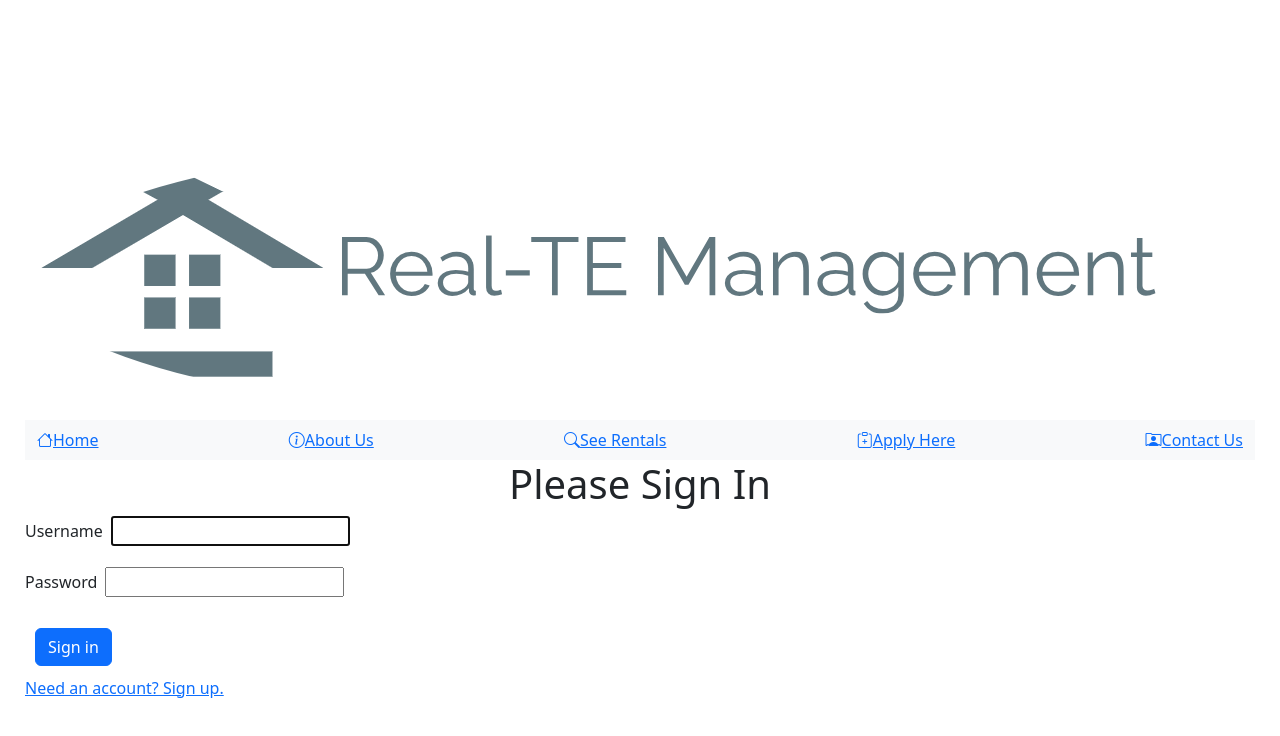
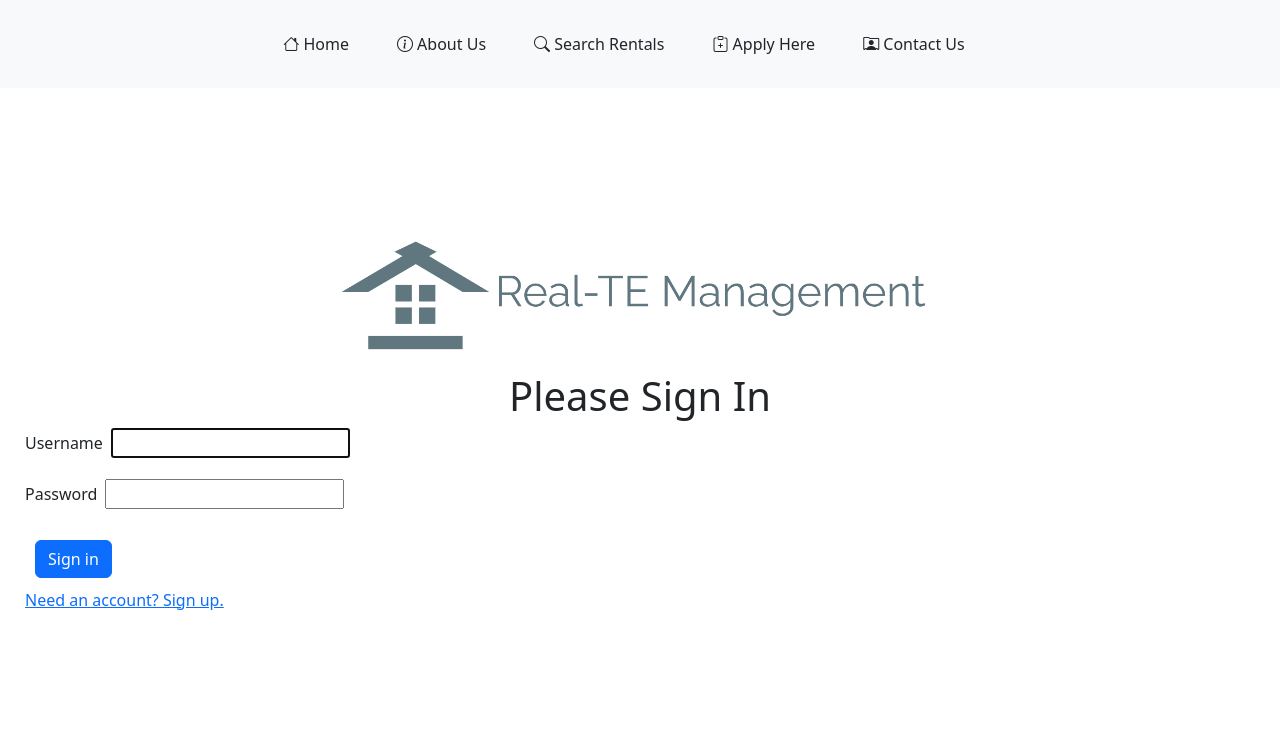
Before and after one commit to shann0n5/m03-capstone-final, a Vue app in the folder capstone/vue/: page /login in a window 1280 px wide. Shown: the top 736 px of the page. Built offline with nearby package versions, Linux system fonts and the light colour scheme.

Commit message:
modified the nav bar and the icons

```diff
--- a/capstone/vue/src/App.vue
+++ b/capstone/vue/src/App.vue
@@ -1,27 +1,45 @@
 <template>
   <main>
     <header class="app-header">
-      <img class="logo" src="../src/assets/stickHouseLogo&NameCropped.png">
+      <img class="logo text-center" src="../src/assets/stickHouseLogo&NameCropped.png">
       <!-- <h1>Real-TE Management</h1>  -->
     </header>
     <div id="capstone-app">
-      <nav  class="navbar navbar-expand-lg bg-body-tertiary">
-        <div class="container-fluid">
-
+      <nav  class="navbar navbar-expand-lg bg-body-tertiary fixed-top">
+        <div class="container-fluid d-flex justify-content-evenly">
+          <ul class="nav nav-underline text-bg-light p-3 grid gap-0 column-gap-3">
           <!-- <router-link v-bind:to="{name: 'home' }">Home</router-link>&nbsp;|&nbsp;
           <router-link v-bind:to="{name: 'aboutUs'}">About Us</router-link>&nbsp;|&nbsp;
           <router-link v-bind:to="{name: 'availableProperties'}">See Rentals</router-link>&nbsp;|&nbsp;
           <router-link v-bind:to="{name: 'qualifications'}">Apply Here</router-link>&nbsp;|&nbsp;
           <router-link v-bind:to="{name: 'contactUs'}">Contact Us</router-link>&nbsp;|&nbsp; -->
           <!-- <router-link v-bind:to="{ name: 'logout' }" v-if="this.$store.state.token != ''">Logout</router-link> -->
-          <a class="bi bi-house" href="/" target="_self">Home</a>
-          <a class="bi bi-info-circle" href="/about-us" target="_self">About Us</a>
-          <a class="bi bi-search" href="/available-properties" target="_self">See Rentals</a>
-          <a class="bi bi-clipboard-plus" href="/qualifications" target="_self">Apply Here</a>
-          <a class="bi bi-person-rolodex" href="/contact-us" target="_self">Contact Us</a>
+          <li class="nav-item p-2 g-col-6">
+            <a class="bi bi-house p-2 g-col-6 link-dark link-offset-2 link-offset-3-hover link-underline link-underline-opacity-0 link-underline-opacity-75-hover"
+            href="/" target="_self"> Home</a>
+          </li>
+          <li class="nav-item p-2 g-col-6">
+            <a class="bi bi-info-circle p-2 g-col-6 link-dark  link-offset-2 link-offset-3-hover link-underline link-underline-opacity-0 link-underline-opacity-75-hover"
+            href="/about-us" target="_self"> About Us</a>
+          </li>
+          <li class="nav-item p-2 g-col-6">
+            <a class="bi bi-search p-2 g-col-6 link-dark link-offset-2 link-offset-3-hover link-underline link-underline-opacity-0 link-underline-opacity-75-hover"
+            href="/available-properties" target="_self"> Search Rentals</a>
+          </li>
+          <li class="nav-item p-2 g-col-6">
+            <a class="bi bi-clipboard-plus p-2 g-col-6 link-dark link-offset-2 link-offset-3-hover link-underline link-underline-opacity-0 link-underline-opacity-75-hover"
+            href="/qualifications" target="_self"> Apply Here</a>
+          </li>
+          <li class="nav-item p-2 g-col-6">
+            <a class="bi bi-person-rolodex p-2 g-col-6 link-dark link-offset-2 link-offset-3-hover link-underline link-underline-opacity-0 link-underline-opacity-75-hover"
+            href="/contact-us" target="_self"> Contact Us</a>
+          </li>
+          <li class="nav-item p-2 g-col-6">
+            <a  class="bi bi-box-arrow-right p-2 g-col-6 link-dark link-offset-2 link-offset-3-hover link-underline link-underline-opacity-0 link-underline-opacity-75-hover"
+            href="/logout" target="_self" v-if="this.$store.state.token != ''" > Logout</a>
+          </li>
 
-          <a  class="nav-link" href="/logout" target="_self" v-if="this.$store.state.token != ''" >Logout</a>
-
+        </ul>
         </div>
       </nav>
 
@@ -36,10 +54,15 @@
 @import 'bootstrap/dist/css/bootstrap.min.css';
 @import url("https://cdn.jsdelivr.net/npm/bootstrap-icons@1.11.2/font/bootstrap-icons.min.css");
 .logo {
-      border-radius: 50%;
+      /* border-radius: 50%;
       max-width: 100%;
-      height: auto;
-      padding-right: 10px;
+      height: 25vh;
+
+      padding-right: 10px; */
+      display: block;
+      margin-left: auto;
+      margin-right: auto;
+      width: 50%;
     }
 
 main{
--- a/capstone/vue/src/components/PropertyDetail.vue
+++ b/capstone/vue/src/components/PropertyDetail.vue
@@ -2,16 +2,12 @@
     <div class="property-details-section">
       <div class="property-details"   >
     <!-- <property-container v-bind:property="property" v-for="property in this.$store.state.properties" v-bind:key="property.propertyId" v-for="property in $store.state.properties" v-bind:key="property.propertyId"/> -->
-        <h1 class="header">Property: {{ property.propertyId }} </h1>
-
-        <h2> Property Manager Id: {{ property.managerId }}</h2>
-          <div>Property Address: {{ property.address }}</div>
-          <div>Number of Rooms: {{ property.numberOfRooms }}</div>
-          <div>Is property available? {{ property.available }}</div>
-        <div class="occupied-button-container" v-if="! enableAdd">
-            <button class="mark-occupied" v-on:click.prevent="setOccupied(true)" v-if="! property.available">Set Property to Occupied</button>
-            <button class="mark-unoccupied" v-on:click.prevent="setOccupied(false)" v-if=" property.available">Unset Property as Occupied</button>
-        </div>
+        <h2 class="header">Address: {{ property.address }}</h2>
+        <h3>Property ID: {{ property.propertyId }}</h3>
+        <div>Manager ID: {{ property.managerId }} </div>
+        <div>Number of Rooms: {{ property.numberOfRooms }}</div>
+        <div>Property is listed as: {{ displayAvailability() }}</div>
+        <div>Current Rent: ${{ property.rent }}</div>
       </div>
     </div>
   </template>
@@ -20,20 +16,19 @@
 
   export default {
 
-    props: ['property']
-    // {
-    //   property: Object,
-    //   enableAdd: {
-    //     type:Boolean,
-    //     default:false
-    //   }
-    // }
-    ,
+    props: ['property'],
     methods: {
           setOccupied(value) {
               this.$store.commit('SET_AVAILABILITY_STATUS', { property: this.property, value: value });
+          },
+          displayAvailability() {
+            if (this.property.available) {
+              return "available."
+            } else {
+              return "unavailable/occupied."
+            }
           }
-  },
+    },
     created(){
       if (this.$store.state.user.authorities[0].name == 'ROLE_ADMIN') {
         this.$store.commit('SET_SHOW_MANAGER_POV', true);
@@ -44,5 +39,4 @@
   </script>
 
   <style>
-
   </style>
--- a/capstone/vue/src/views/PropertyDetailsView.vue
+++ b/capstone/vue/src/views/PropertyDetailsView.vue
@@ -1,12 +1,19 @@
 <template>
- <header>Property Details</header>
+ <h1>Property Details</h1>
  <div class="back-to-management-home">
-
-  <router-link class="btn btn-submit" v-bind:to="{name:'propertyManagerMainPage'}">Back to Property Manager Home</router-link>
+  <nav  class="navbar navbar-expand-md bg-body-tertiary ">
+    <div class="container-fluid">
+      <a class="bi bi-chevron-left" href="/property-manager-main-view" target="_self">Back</a>
+    </div>
+  </nav>
+   <!--<router-link  v-bind:to="{name:'propertyManagerMainPage'}"> to Property Manager Home</router-link>
+  class="btn btn-submit"  -->
  </div>
   <div class="property-details">
 <property-detail  v-bind:property="property"/>
-<router-link class="btn btn-submit" v-bind:to="{ name: 'editProperty' }">Edit Property</router-link>
+<router-link class="btn btn-submit" v-bind:to="{ name: 'editProperty' }">
+  <i class="bi bi-pen"></i>
+  Edit Property</router-link>
   </div>
 
 </template>
--- a/capstone/vue/src/views/PropertyManagerMainView.vue
+++ b/capstone/vue/src/views/PropertyManagerMainView.vue
@@ -1,12 +1,27 @@
 <template>
   <h2>My Properties</h2>
-  <router-link class="btn btn-primary" v-bind:to="{ name: 'home' }">Back To Home</router-link>
-  <router-link class="btn btn-primary" v-bind:to="{ name: 'propertySearch' }">Search Properties</router-link>
+  <div class="d-grid gap-3 d-md-flex justify-content-md-center ">
+    <!--  d-flex justify-content-around -->
+    <router-link class="btn btn-outline-secondary text-bg-light p-3 position-relative" v-bind:to="{ name: 'home' }" >
+      <i class="bi bi-chevron-left"></i>
+      Back To Home
+    </router-link>
+    <router-link class="btn btn-outline-secondary text-bg-light p-3 position-relative" v-bind:to="{ name: 'propertySearch' }">
+      <i class="bi bi-search"></i>
+      Search My Properties
+    </router-link>
+    <router-link class="btn btn-outline-secondary text-bg-light p-3 position-relative" v-bind:to="{ name: 'addProperty', params: {propertyId: 0 } }">
+      <i
+      class="bi bi-plus-lg "
+      ></i>
+      Add Property
+    </router-link>
+</div>
+  <available-property-list/>
+  <occupied-property-list/>
+
   <!-- <router-link class="btn btn-primary" v-bind:to="{ name: 'serviceRequest' }">See Service Requests</router-link> -->
   <!-- <router-link class="btn btn-primary" v-bind:to="{name: 'application'}">See Applications</router-link> -->
-  <router-link class="btn btn-primary" v-bind:to="{ name: 'addProperty', params: {propertyId: 0 } }">Add New Property</router-link>
-  <available-property-list/>
-  <occupied-property-list/>
 
 </template>
 
```
